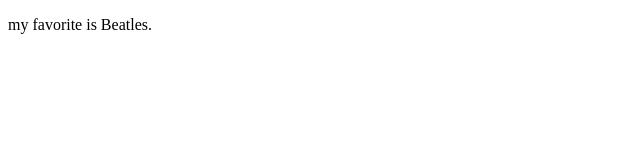
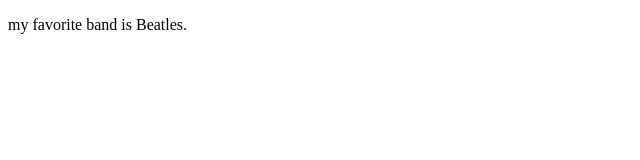
Before and after one commit to brunoprogramsnow/project3, a plain HTML site: page index.html in a window 1280 px wide. Shown: the full height of the page, 0-640 px from the left. Drawn offline with Linux system fonts and the light colour scheme.

Commit message:
collab-two changes

```diff
--- a/index.html
+++ b/index.html
@@ -4,6 +4,6 @@
 	<title></title>
 </head>
 <body>
-<p>my favorite is Beatles.</p>
+<p>my favorite band is Beatles.</p>
 </body>
 </html>
```
